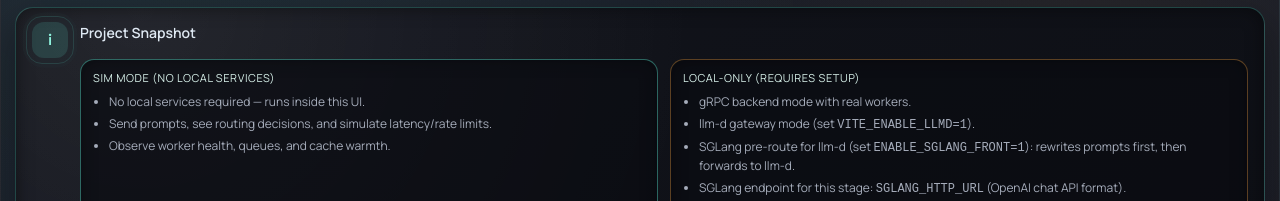
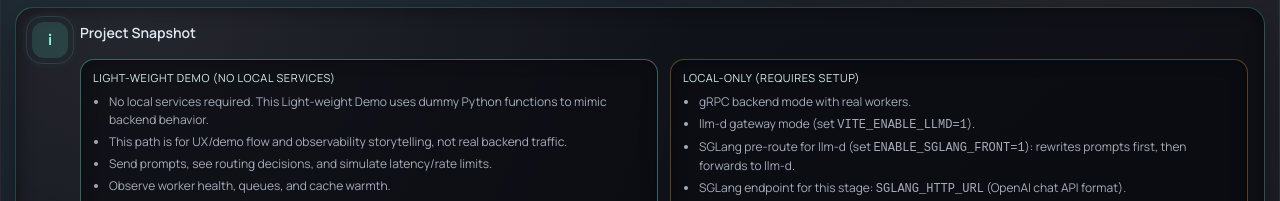
Before and after one commit to Subramanyam6/vLLM_llm-d_InferenceControlTower, a React app in the folder frontend/: page / in a window 1280 px wide. Shown: the part 169-370 px from the top of the page. Built offline with nearby package versions, Linux system fonts and the light colour scheme; no server answers; the HTML template or start-up script is replaced by a standard one.

Commit message:
Clarify hosted Light-weight Demo and dummy backend behavior

```diff
--- a/frontend/src/App.jsx
+++ b/frontend/src/App.jsx
@@ -719,10 +719,12 @@ function App() {
           ? 'Scaled in Kubernetes (llm-d)'
           : 'Scaled in Kubernetes'
         : 'Local scale'
-  const hostedTitle = disableGrpc ? 'Hosted (SIM mode)' : 'SIM mode (no local services)'
+  const hostedTitle = disableGrpc
+    ? 'Hosted (Light-weight Demo)'
+    : 'Light-weight Demo (no local services)'
   const hostedNote = disableGrpc
-    ? 'Runs in the hosted UI — no local services required.'
-    : 'No local services required — runs inside this UI.'
+    ? 'Runs in hosted mode with dummy Python functions that mimic routing and worker behavior.'
+    : 'No local services required. This Light-weight Demo uses dummy Python functions to mimic backend behavior.'
   const stressAttempts = Number(stressResults?.requests_attempted || 0)
   const stressSuccess = Number(stressResults?.requests_succeeded || 0)
   const stressFailed = Number(stressResults?.requests_failed || 0)
@@ -936,6 +938,7 @@ function App() {
               <div className="info-block-title">{hostedTitle}</div>
               <ul className="info-list">
                 <li>{hostedNote}</li>
+                <li>This path is for UX/demo flow and observability storytelling, not real backend traffic.</li>
                 <li>Send prompts, see routing decisions, and simulate latency/rate limits.</li>
                 <li>Observe worker health, queues, and cache warmth.</li>
               </ul>
```
